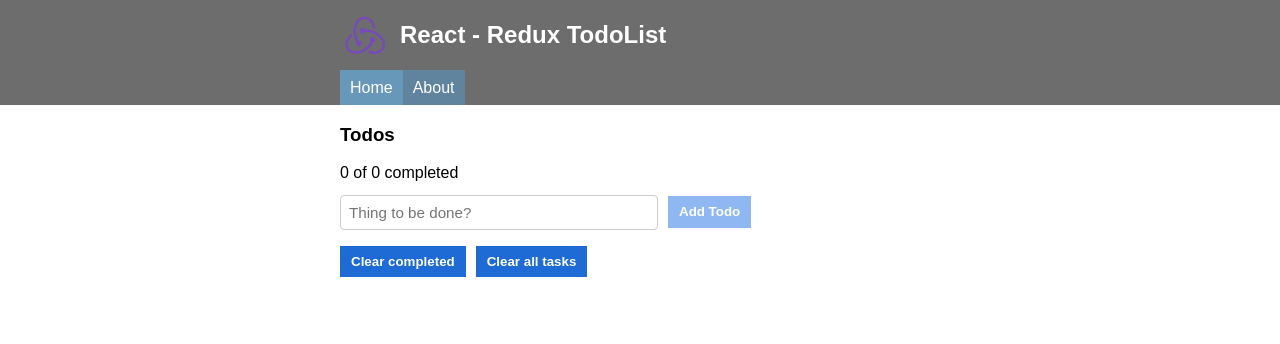
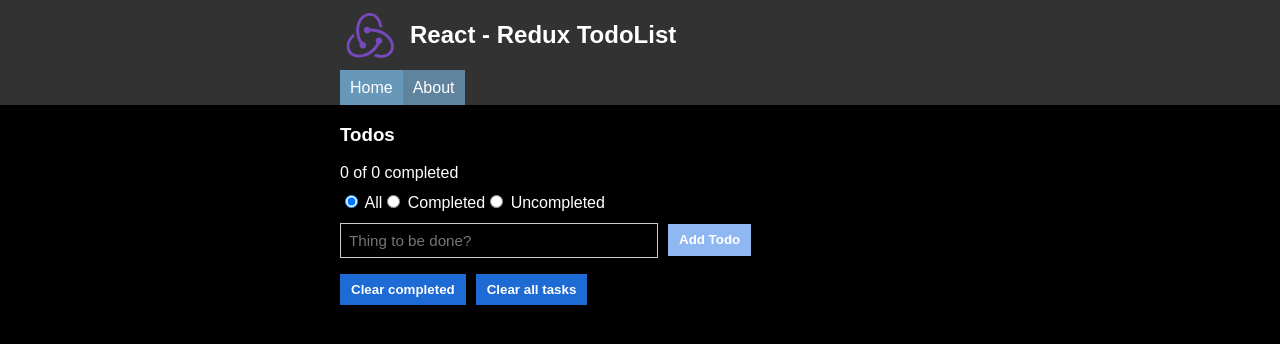
Before and after one commit to phiphou/todo-react-redux, a React (Vite) app: page / in a window 1280 px wide. Shown: the top 344 px of the page. Built offline with nearby package versions, Linux system fonts and the light colour scheme.

Commit message:
add filter

```diff
--- a/src/App.css
+++ b/src/App.css
@@ -1,14 +1,15 @@
 body {
   font-family: sans-serif;
   margin: 0;
+  color: white;
+  background-color: black;
 }
 
 code {
   font-family: source-code-pro, Menlo, Monaco, Consolas, 'Courier New',
     monospace;
-  background: #efefef;
+  background: #616161;
 }
-
 .container {
   max-width: 600px;
   margin: 0 auto;
@@ -52,8 +53,9 @@
   width: 100%;
   max-width: 50%;
   border: 1px solid #cdcdcd;
-  border-radius: 4px;
+  border-radius: 0px;
   font-size: 0.95rem;
+  color: white;
 }
 
 input:focus {
@@ -70,7 +72,7 @@
 }
 
 .todo {
-  box-shadow: 2px 2px 5px 0px rgb(109 109 109 / 15%);
+  box-shadow: 0px 2px 3px 0px rgb(255 255 255 / 15%);
   margin: 8px;
   padding: 8px;
   display: flex;
@@ -109,14 +111,14 @@
 
 .brand {
   height: 70px;
-  background: #6d6d6d;
+  background: #323232;
   color: white;
   line-height: 70px;
   display: flex;
 }
 
 img.logo {
-  width: 50px;
+  width: 60px;
 }
 
 h2 {
@@ -125,11 +127,11 @@
 }
 
 .header {
-  background-color: #6d6d6d;
+  background-color: #323232;
 }
 
 .menu {
-  background-color: #6d6d6d;
+  background-color: #323232;
   display: flex;
 }
 
@@ -150,12 +152,7 @@
   text-decoration: none;
 }
 
-.fade-enter {
-  opacity: 0;
-  z-index: 1;
+.filter {
+  /* margin-top: 5px; */
+  margin-bottom: 8px;
 }
-
-.fade-enter.fade-enter-active {
-  opacity: 1;
-  transition: opacity 250ms ease-in;
-}
--- /dev/null
+++ b/src/components/TodoFilter.jsx
@@ -0,0 +1,36 @@
+import React, { useState } from 'react'
+import { useDispatch } from 'react-redux'
+import {
+  FILTER_ALL,
+  FILTER_COMPLETED,
+  FILTER_UNCOMPLETED,
+  updateFilter
+} from '../redux'
+
+const TodoFilter = () => {
+  const [filter, setFilter] = useState(FILTER_ALL)
+  const dispatch = useDispatch()
+  const onChangeValue = (event) => {
+    setFilter(event.target.value)
+    dispatch(updateFilter(event.target.value))
+  }
+
+  return (
+    <div className="filter">
+      <div onChange={onChangeValue}>
+        <input
+          type="radio"
+          value={FILTER_ALL}
+          name="filter"
+          defaultChecked={filter === FILTER_ALL}
+        />{' '}
+        All
+        <input type="radio" value={FILTER_COMPLETED} name="filter" /> Completed
+        <input type="radio" value={FILTER_UNCOMPLETED} name="filter" />{' '}
+        Uncompleted
+      </div>
+    </div>
+  )
+}
+
+export default TodoFilter
--- a/src/components/TodoList.jsx
+++ b/src/components/TodoList.jsx
@@ -1,12 +1,15 @@
 import React, { useEffect } from 'react'
 import { useDispatch, useSelector } from 'react-redux'
-import { init } from '../redux'
+import { init, initFilter, filter } from '../redux'
 import Todo from './Todo'
+import TodoFilter from './TodoFilter'
 import TodoForm from './TodoForm'
 
 const TodoList = () => {
   const dispatch = useDispatch()
-  let todos = useSelector((state) => state.todo)
+  const todos = useSelector((state) => state.todo)
+  const filteredTodos = useSelector((state) => state.filteredTodos)
+  const filterMode = useSelector((state) => state.filter)
 
   useEffect(() => {
     dispatch(init())
@@ -14,7 +17,13 @@
 
   useEffect(() => {
     localStorage.setItem('todos', JSON.stringify(todos))
+    dispatch(initFilter(todos))
+    dispatch(filter({ mode: filterMode, todos: todos }))
   }, [todos])
+
+  useEffect(() => {
+    dispatch(filter({ mode: filterMode, todos: todos }))
+  }, [filterMode])
 
   return (
     <div className="container">
@@ -23,11 +32,11 @@
         {todos.filter((todo) => todo.completed).length} of {todos.length}{' '}
         completed
       </div>
+      <TodoFilter />
       <TodoForm />
       <ul>
-        {todos.map((todo) => (
-          <Todo key={todo.id} todo={todo} />
-        ))}
+        {filteredTodos &&
+          filteredTodos.map((todo) => <Todo key={todo.id} todo={todo} />)}
       </ul>
     </div>
   )
--- a/src/redux.js
+++ b/src/redux.js
@@ -1,4 +1,8 @@
 import { createSlice, configureStore } from '@reduxjs/toolkit'
+
+export const FILTER_ALL = 'FILTER_ALL'
+export const FILTER_COMPLETED = 'FILTER_COMPLETED'
+export const FILTER_UNCOMPLETED = 'FILTER_UNCOMPLETED'
 
 const todoSlice = createSlice({
   name: 'todo',
@@ -40,6 +44,44 @@
   }
 })
 
+const filterSlice = createSlice({
+  name: 'filter',
+  initialState: FILTER_ALL,
+  reducers: {
+    updateFilter: (state, action) => {
+      state = action.payload
+      return state
+    }
+  }
+})
+
+const filteredTodosSlice = createSlice({
+  name: 'filteredTodos',
+  initialState: [],
+  reducers: {
+    initFilter: (state, action) => {
+      state = action.payload
+      return state
+    },
+    filter: (state, action) => {
+      switch (action.payload.mode) {
+        case FILTER_ALL:
+          state = action.payload.todos
+          return state
+          break
+        case FILTER_COMPLETED:
+          state = action.payload.todos.filter((todo) => todo.completed)
+          return state
+          break
+        case FILTER_UNCOMPLETED:
+          state = action.payload.todos.filter((todo) => !todo.completed)
+          return state
+          break
+      }
+    }
+  }
+})
+
 export const {
   init,
   addTodo,
@@ -49,8 +91,14 @@
   clearAll
 } = todoSlice.actions
 
+export const { updateFilter } = filterSlice.actions
+
+export const { filter, initFilter } = filteredTodosSlice.actions
+
 export const store = configureStore({
   reducer: {
-    todo: todoSlice.reducer
+    todo: todoSlice.reducer,
+    filter: filterSlice.reducer,
+    filteredTodos: filteredTodosSlice.reducer
   }
 })
```
